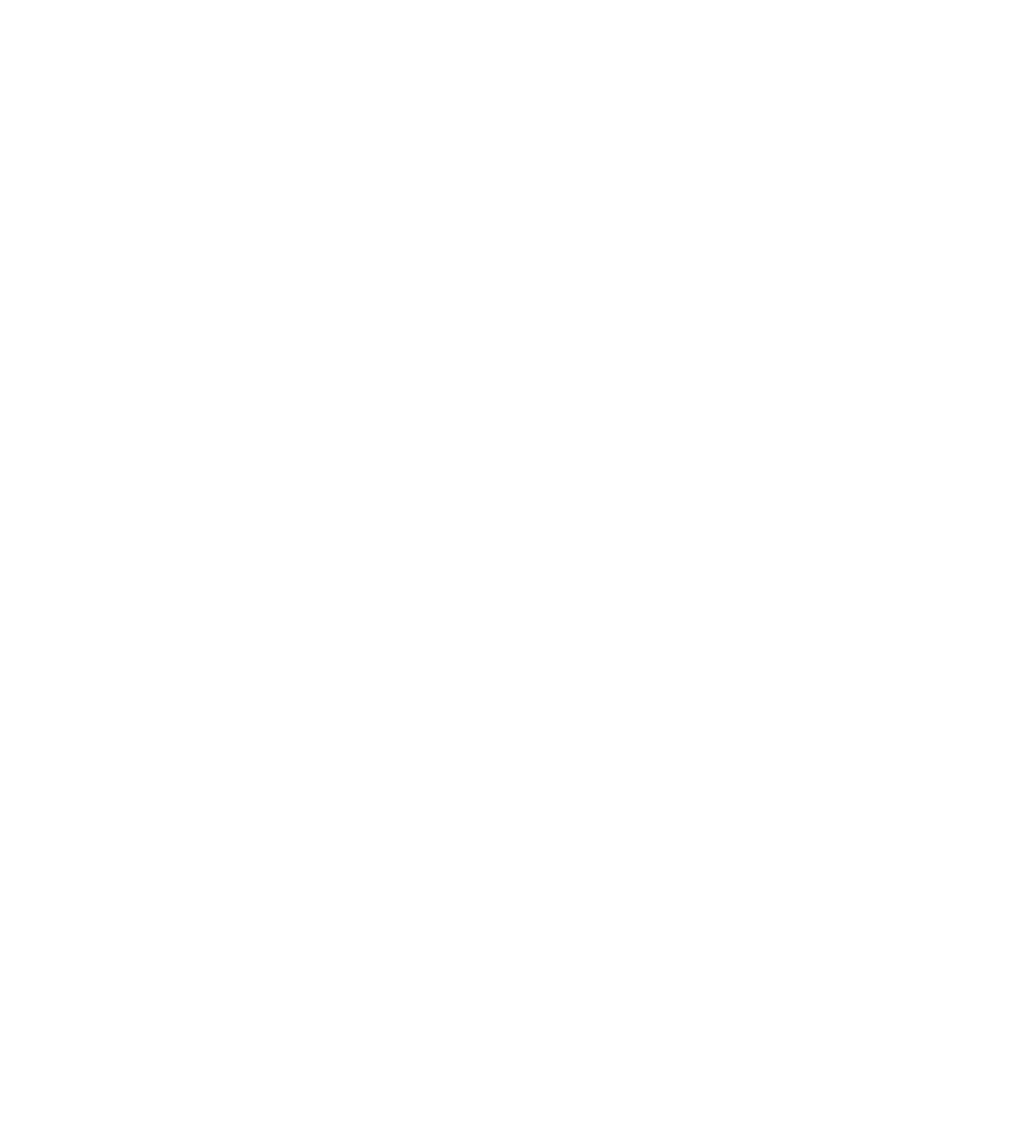
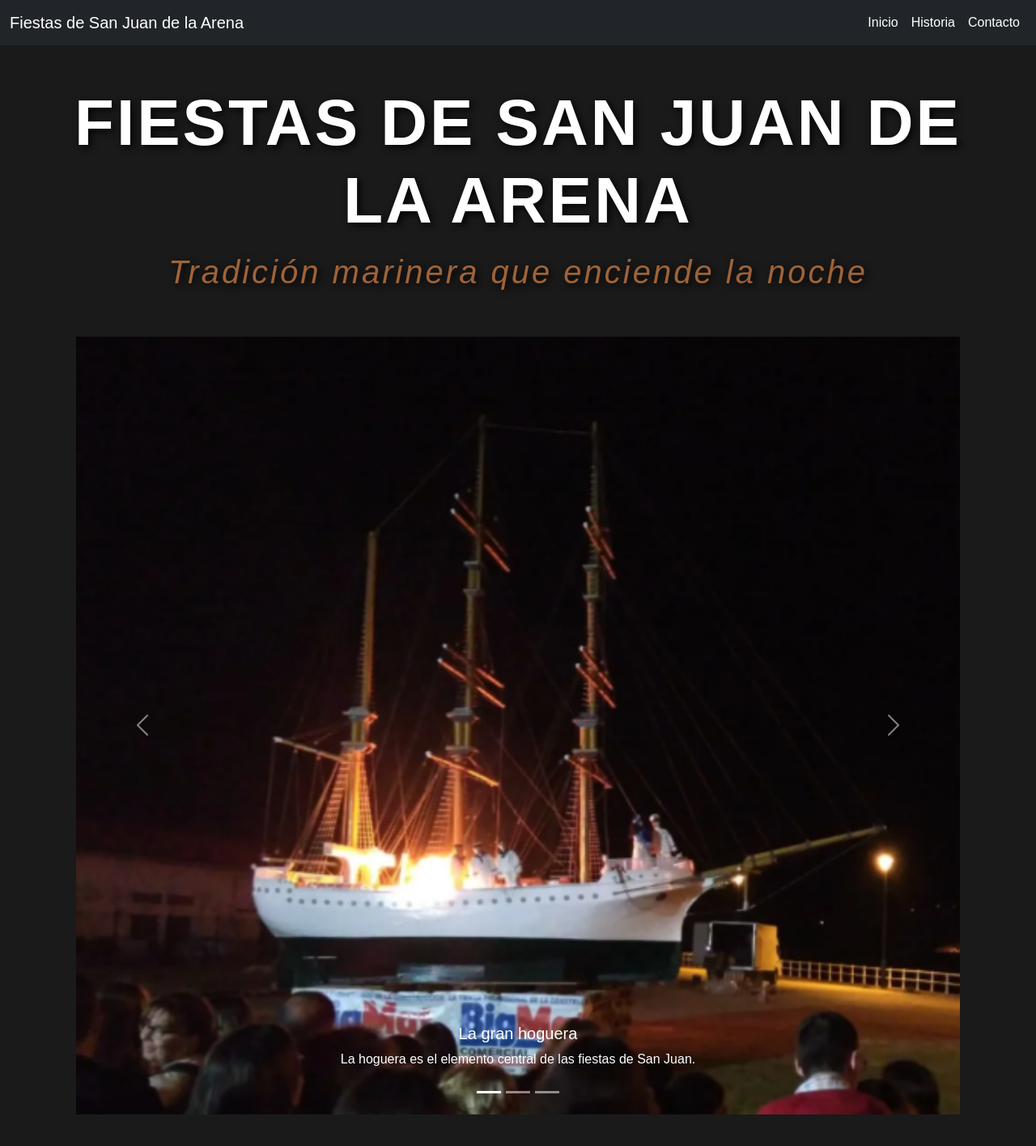
Before and after one commit to sararo16/Dise-o-Interfaces-, a plain HTML site: page BOOTSTRAP/Proyecto_final/index.html in a window 1280 px wide. Shown: the whole page at 81% size. Before the commit the page ends 800 px from the top, so only its background shows below. Drawn offline with nearby package versions, Linux system fonts and the light colour scheme; files that its build step writes are made by us from their sources.

Commit message:
inicio web

```diff
--- /dev/null
+++ b/BOOTSTRAP/Proyecto_final/estilos.css
@@ -0,0 +1,16 @@
+
+body{
+    background-color: #1a1a1a;
+    color: #e0e0e0;
+    font-family: 'Montserrat', sans-serif;
+
+}
+
+.texto-fuego{
+    color: #c77a43c7 !important;
+}
+
+.titulo-sombra{
+text-shadow: 3px 3px 10px rgba(0, 0, 0, 0.9);
+letter-spacing: 3px;
+}
--- a/BOOTSTRAP/Proyecto_final/index.html
+++ b/BOOTSTRAP/Proyecto_final/index.html
@@ -8,7 +8,7 @@
       name="viewport"
       content="width=device-width, initial-scale=1, shrink-to-fit=no"
     />
-
+    <title>Inicio - San Juan de la Arena</title>
     <!-- Bootstrap CSS v5.2.1 -->
     <link
       href="https://cdn.jsdelivr.net/npm/bootstrap@5.3.2/dist/css/bootstrap.min.css"
@@ -18,7 +18,79 @@
     />
     <link rel="stylesheet" href="estilos.css" />
   </head>
+
   <body>
+    <!--Menu de navegacion-->
+    <nav class="navbar navbar-expand-lg navbar-dark bg-dark ">
+      <div class="container-fluid">
+        <a class="navbar-brand" href="index.html"> Fiestas de San Juan de la Arena</a>
+
+        <button class="navbar-toggler" type="button" data-bs-toggle="collapse" data-bs-target="#Menu" >
+          <span class="navbar-toggler-icon"></span>
+        </button>
+
+        <div class="collapse navbar-collapse" id="Menu">
+          <ul class="navbar-nav ms-auto mb-2 mb-lg-0">
+            <li class="nav-item"><a class="nav-link active" aria-current="page" href="index.html">Inicio</a></li>
+            <li class="nav-item"><a class="nav-link active" aria-current="page" href="historia.html">Historia</a></li>
+            <li class="nav-item"><a class="nav-link active" aria-current="page" href="contacto.html">Contacto</a></li>
+          </ul>
+
+        </div>
+      </div>
+    </nav>
+
+    <!--titulo-->
+   <div class="container mt-5">
+    <div class="row fondo-negro p5 rounded-4 mt-4text-white">
+      <div class="col text-center">
+          <h2 class="display-1 fw-bold text-uppercase text-white titulo-sombra">Fiestas de San Juan de la Arena</h2>
+          <h4 class="display-6 fw-light fst-italic mt-3 texto-fuego titulo-sombra">Tradición marinera que enciende la noche</h4>
+      </div>
+    </div>
+
+    <!--carrusel de fotos-->
+    <main class="container py-5">
+      <div id="carouselExampleCaptions" class="carousel slide">
+  <div class="carousel-indicators">
+    <button type="button" data-bs-target="#carouselExampleCaptions" data-bs-slide-to="0" class="active" aria-current="true" aria-label="Slide 1"></button>
+    <button type="button" data-bs-target="#carouselExampleCaptions" data-bs-slide-to="1" aria-label="Slide 2"></button>
+    <button type="button" data-bs-target="#carouselExampleCaptions" data-bs-slide-to="2" aria-label="Slide 3"></button>
+  </div>
+  <div class="carousel-inner">
+    <div class="carousel-item active">
+      <img src="imagenes/HOGUERA2.PNG" class="d-block w-100" alt="hoguera san juan">
+      <div class="carousel-caption d-none d-md-block">
+        <h5>La gran hoguera</h5>
+        <p>La hoguera es el elemento central de las fiestas de San Juan.</p>
+      </div>
+    </div>
+
+    <div class="carousel-item">
+      <img src="imagenes/procesion2.jpg" class="d-block w-100" alt="procesion">
+      <div class="carousel-caption d-none d-md-block">
+        <h5>Procesión marinera</h5>
+        <p>El santo recorre las calles del pueblo hasta llegar al puerto.</p>
+      </div>
+    </div>
+    <div class="carousel-item">
+      <img src="imagenes/gaitas.jpg" class="d-block w-100" alt="gaitas">
+      <div class="carousel-caption d-none d-md-block">
+        <h5>Gaitas y música</h5>
+        <p>La música y las gaitas animan las celebraciones de las fiestas de San Juan.</p>
+      </div>
+    </div>
+  </div>
+  <button class="carousel-control-prev" type="button" data-bs-target="#carouselExampleCaptions" data-bs-slide="prev">
+    <span class="carousel-control-prev-icon" aria-hidden="true"></span>
+    <span class="visually-hidden">Previous</span>
+  </button>
+  <button class="carousel-control-next" type="button" data-bs-target="#carouselExampleCaptions" data-bs-slide="next">
+    <span class="carousel-control-next-icon" aria-hidden="true"></span>
+    <span class="visually-hidden">Next</span>
+  </button>
+</div>
+    </main>
     <script
       src="https://cdn.jsdelivr.net/npm/@popperjs/core@2.11.8/dist/umd/popper.min.js"
       integrity="sha384-I7E8VVD/ismYTF4hNIPjVp/Zjvgyol6VFvRkX/vR+Vc4jQkC+hVqc2pM8ODewa9r"
```
